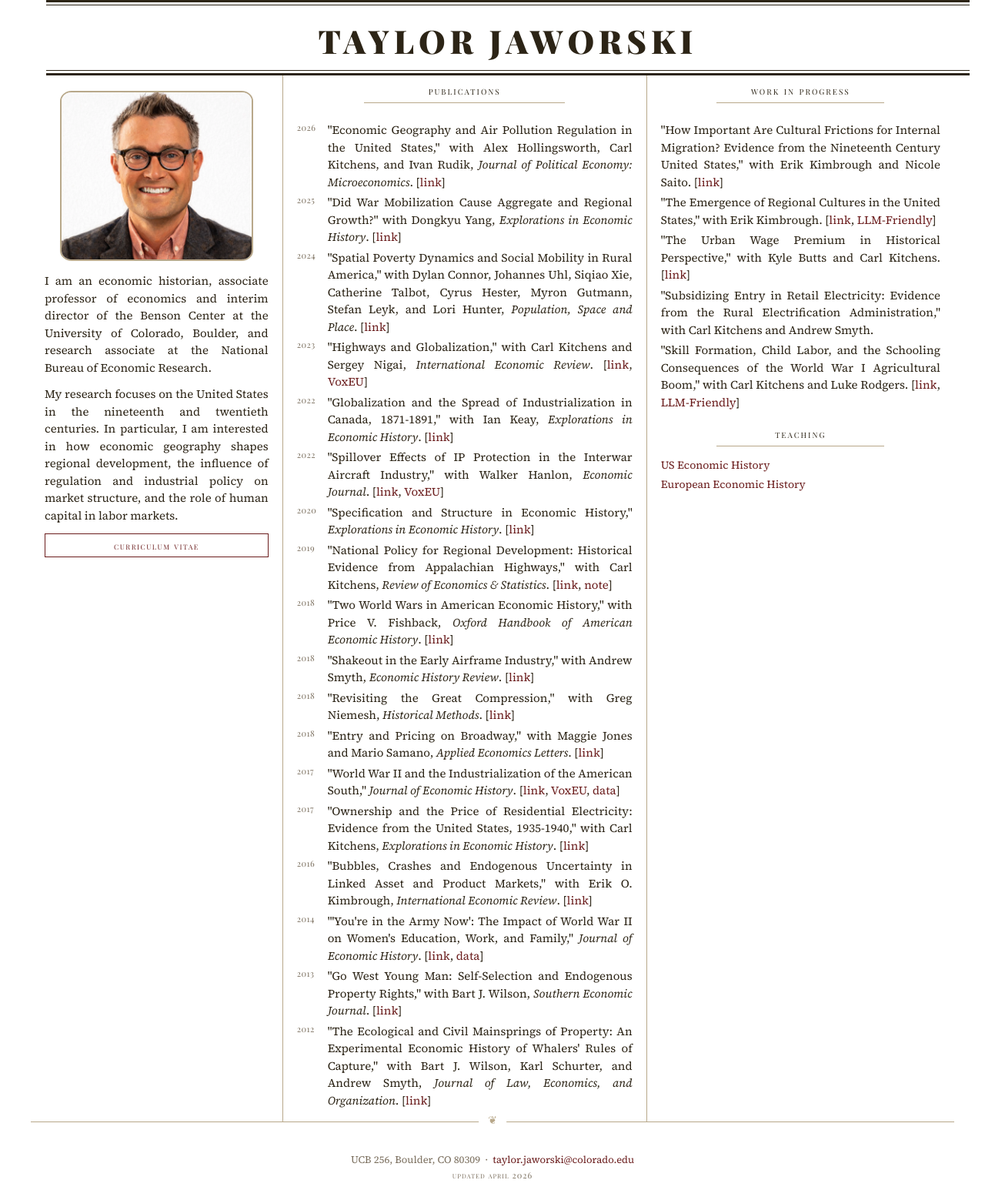
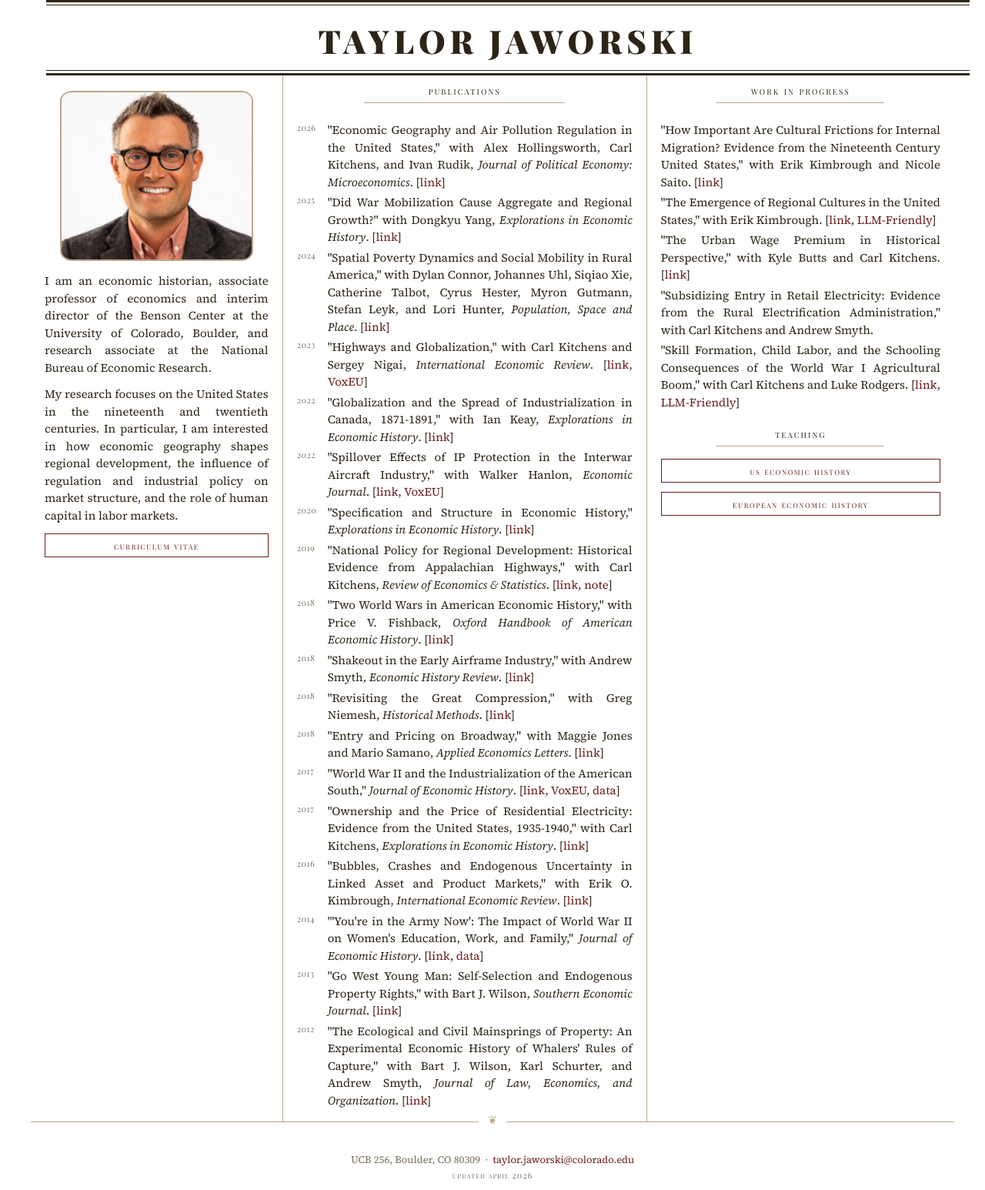
Before and after one commit to jaworskit/jaworskit.github.io, a Jekyll site: the page built from index.html, in a window 1280 px wide. Shown: the whole page at 77% size. Built offline with Jekyll 4.4.1, drawn with Linux system fonts in a browser that asks for light colours; some web fonts are replaced.

Commit message:
Update index.html

```diff
--- a/index.html
+++ b/index.html
@@ -209,12 +209,8 @@ body_class: home-page
       </ul>
 
       <div class="column-title">teaching</div>
-      <p style="text-align: left; font-size: 14px; margin-bottom: 4px;">
-        <a href="/useconhist.html">US Economic History</a>
-      </p>
-      <p style="text-align: left; font-size: 14px; margin-bottom: 4px;">
-        <a href="/eureconhist.html">European Economic History</a>
-      </p>
+      <a href="/useconhist.html" class="cv-link">US Economic History</a>
+      <a href="/eureconhist.html" class="cv-link">European Economic History</a>
 
     </div>
   </div>
```
